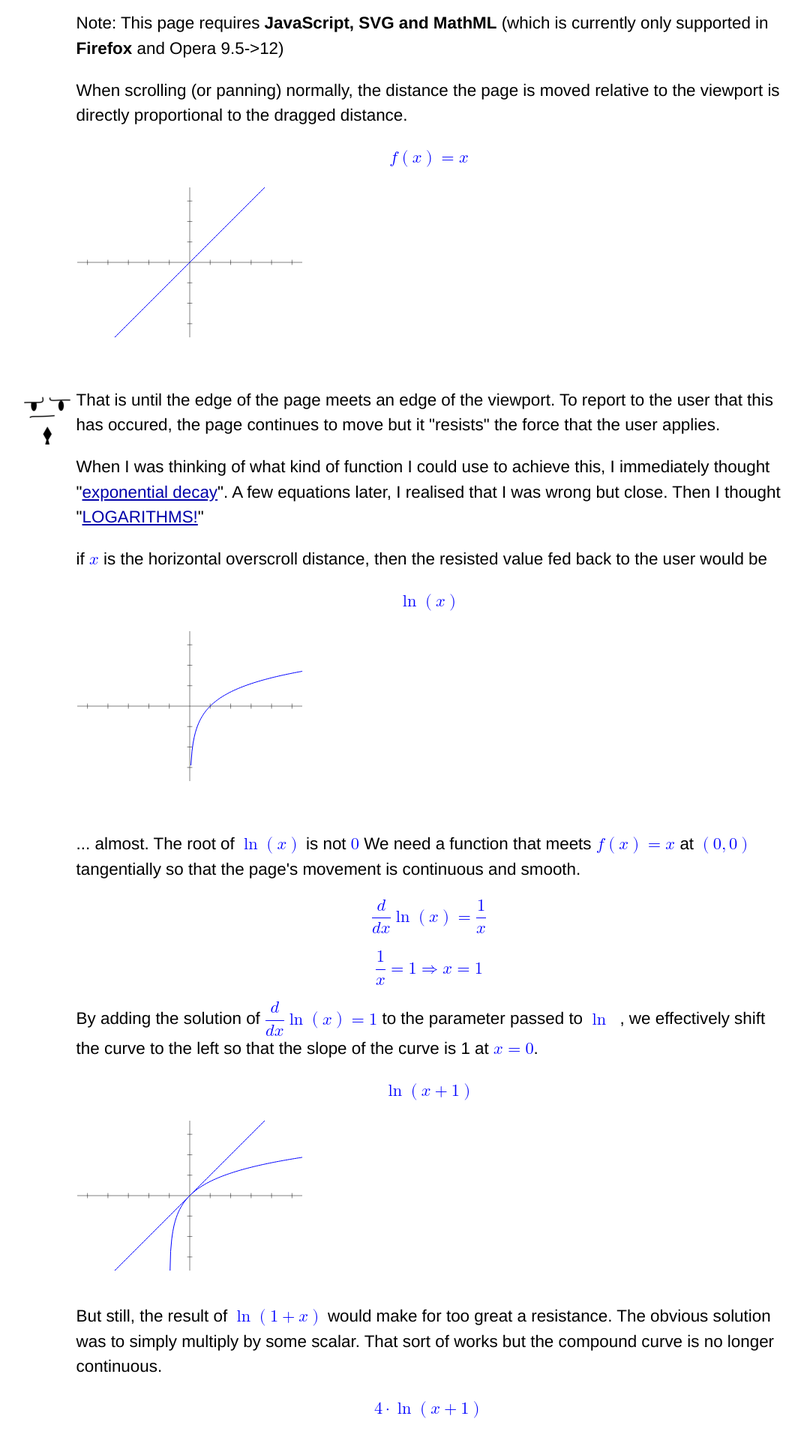
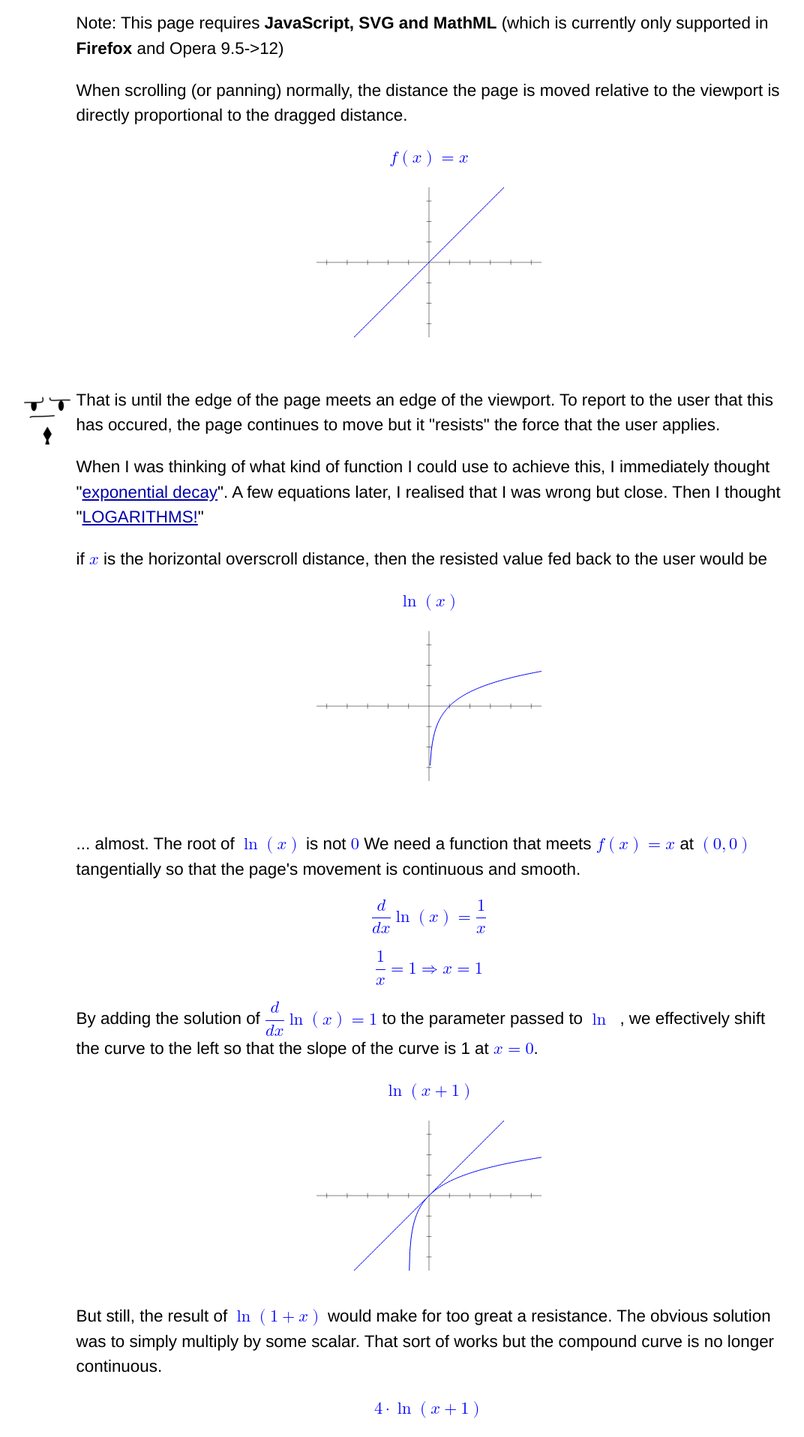
Before and after one commit to taye/taye.github.io, a Jekyll site: the page built from _posts/2013-10-29-how-to-elastic-overscroll-1.html, in a window 1280 px wide. Shown: the part 307-2224 px from the top of the page at 75% size, without its empty margins (68-1140 px from the left). Built offline with Jekyll 4.4.1, drawn with Linux system fonts in a browser that asks for light colours; some web fonts are replaced; Markdown is read by kramdown in place of the engine named in the settings; comment, search, counter and statistics services are not loaded.

Commit message:
Center aSCII MathML graphs

```diff
--- a/_scss/math.scss
+++ b/_scss/math.scss
@@ -2,6 +2,6 @@
     text-align: center;
 }
 
-.ASCIIsvg SVG {
-    float: center;
+table {
+  margin: auto;
 }
--- a/css/math.css
+++ b/css/math.css
@@ -1,5 +1,5 @@
 .center-eq {
   text-align: center; }
 
-.ASCIIsvg SVG {
-  float: center; }
+table {
+  margin: auto; }
```
